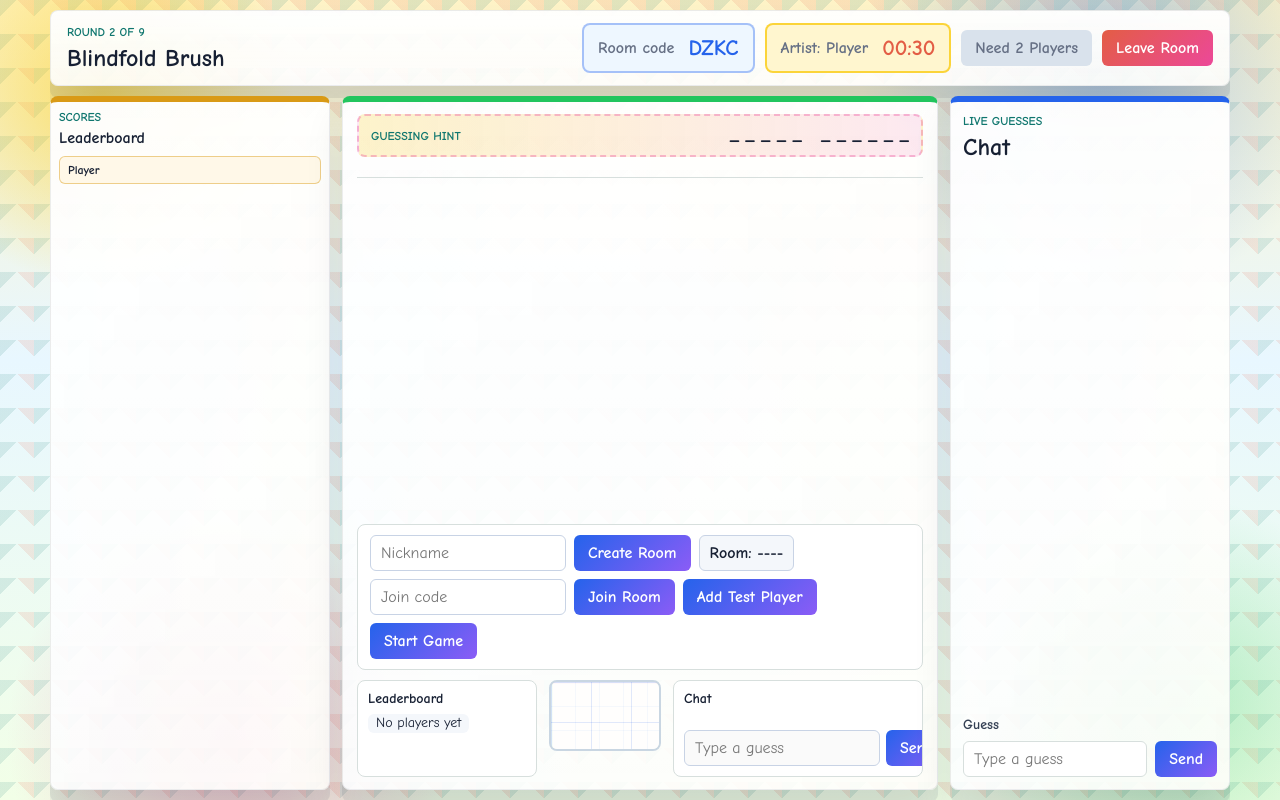
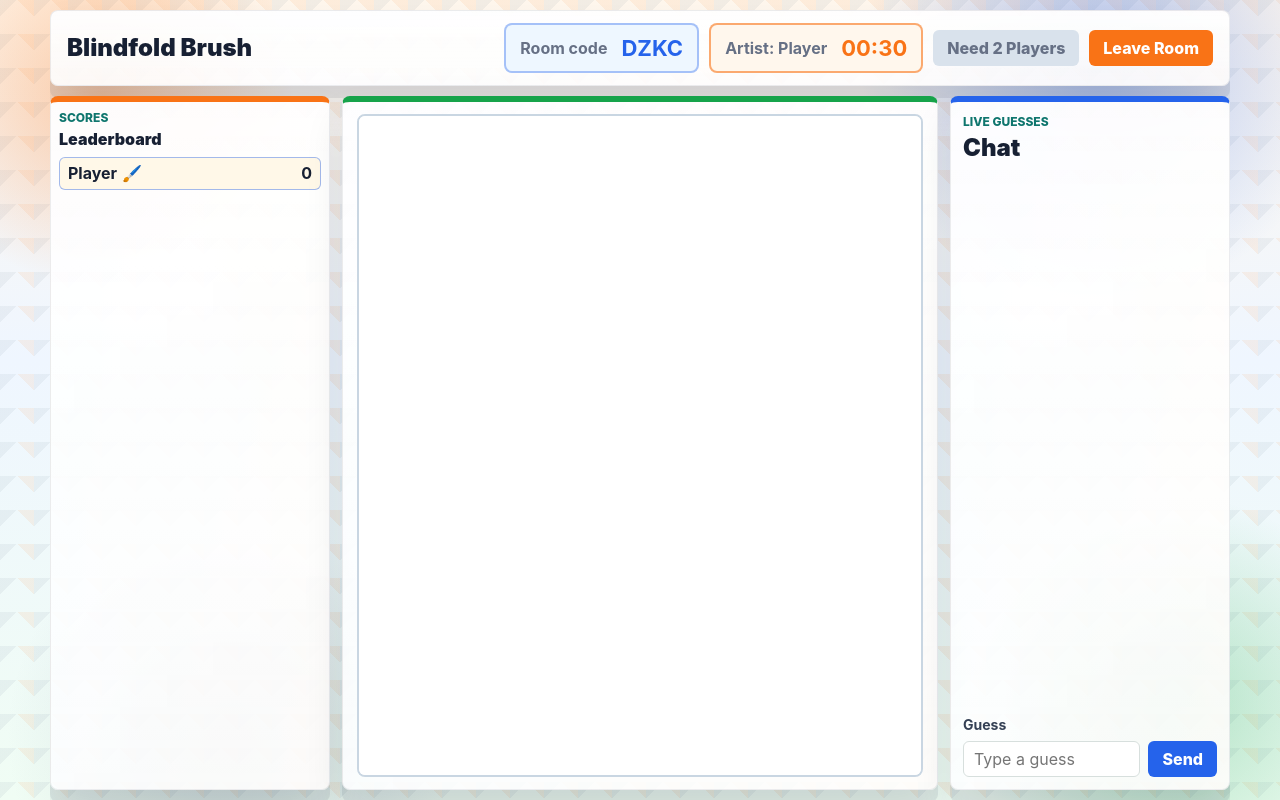
Before and after one commit to MLee12345/blindfold_brush, a plain HTML site: page index.html in a window 1280 px wide. Both pictures are taken after a click on the button "Create a Room". Drawn offline with Linux system fonts and the light colour scheme.

Commit message:
fixed interface

```diff
--- a/drawing.js
+++ b/drawing.js
@@ -64,7 +64,7 @@ function clearVisibleCanvas() {
 
 function drawGrid() {
   context.save();
-  context.strokeStyle = "#d7e0ef";
+  context.strokeStyle = "#dbe3ef";
   context.lineWidth = 1;
   context.globalAlpha = 0.65;
 
@@ -116,7 +116,10 @@ function renderCanvasView() {
   if (canUseDrawingTools) {
     drawGrid();
     drawCursor();
+    return;
   }
+
+  context.drawImage(hiddenCanvas, 0, 0);
 }
 
 function revealDrawing() {
@@ -293,11 +296,17 @@ function setDrawingToolsAvailable(isAvailable) {
   }
 
   document.querySelector(".controls").hidden = !isAvailable;
+  document.querySelector(".toolbar").hidden = !isAvailable;
   renderCanvasView();
 }
 
 resizeHiddenCanvas();
 startRound();
+window.BlindfoldBrushDrawing = {
+  setArtistMode: setDrawingToolsAvailable,
+  resetCanvas: startRound,
+  revealDrawing,
+};
 canvas.addEventListener("pointerdown", startDrawing);
 canvas.addEventListener("pointermove", draw);
 canvas.addEventListener("pointermove", moveCursor);
@@ -353,7 +362,7 @@ function installRuntimeStyles() {
 
   style.textContent = `
     .bb-room-bar {
-      display: flex;
+      display: none;
       align-items: center;
       gap: 8px;
       flex-wrap: wrap;
@@ -391,10 +400,13 @@ function installRuntimeStyles() {
     }
 
     .bb-play-area {
+      flex: 1;
       min-height: 0;
       display: grid;
-      grid-template-columns: 180px minmax(0, 1fr) 250px;
+      grid-template-columns: max-content minmax(0, 1fr);
       gap: 12px;
+      height: 100%;
+      align-items: stretch;
     }
 
     .bb-panel {
@@ -429,7 +441,8 @@ function installRuntimeStyles() {
     }
 
     .bb-leaderboard-row {
-      display: inline-flex;
+      display: inline-grid;
+      grid-template-columns: auto auto;
       align-items: center;
       justify-content: flex-start;
       gap: 8px;
@@ -445,13 +458,14 @@ function installRuntimeStyles() {
       white-space: nowrap;
     }
 
-    .bb-leaderboard-row strong {
+    .bb-leaderboard-name,
+    .bb-leaderboard-score {
       font: inherit;
       font-weight: 400;
     }
 
     .bb-chat-panel {
-      display: grid;
+      display: none;
       grid-template-rows: auto minmax(0, 1fr) auto;
       gap: 8px;
     }
@@ -513,22 +527,37 @@ function installRuntimeStyles() {
     .bb-prompt-button {
       min-height: 34px;
       border-radius: 6px;
-      background: #8b5cf6;
+      background: #2563eb;
     }
 
     .bb-prompt-button:hover {
-      background: #7c3aed;
+      background: #1d4ed8;
     }
 
     .bb-center-column {
       min-width: 0;
       min-height: 0;
       display: grid;
-      grid-template-rows: auto minmax(0, 1fr);
+      grid-template-rows: auto auto minmax(0, 1fr);
     }
 
     .bb-canvas-stage {
+      width: 100%;
+      height: 100%;
       min-height: 0;
+    }
+
+    .bb-canvas-stage canvas {
+      width: 100%;
+      height: 100%;
+    }
+
+    .drawing-panel {
+      grid-template-rows: minmax(0, 1fr) auto;
+    }
+
+    .drawing-panel > .prompt-card {
+      display: none;
     }
 
     @media (max-width: 850px) {
@@ -546,10 +575,6 @@ function installRuntimeStyles() {
 }
 
 function initializeRuntimeGame() {
-  const app = document.querySelector(".app");
-  const toolbar = document.querySelector(".toolbar");
-  const canvasStage = document.querySelector(".canvas-stage");
-  const controls = document.querySelector(".controls");
   const localPlayerId = `player-${Date.now()}`;
 
   let currentPlayer = null;
@@ -596,10 +621,8 @@ function initializeRuntimeGame() {
   leaderboardPanel.append(leaderboardTitle, leaderboardList);
   chatForm.append(chatInput, chatButton);
   chatPanel.append(chatTitle, chatMessages, chatForm);
-  centerColumn.append(roundInfo, promptPicker, canvasStage);
+  centerColumn.append(roundInfo, promptPicker);
   playArea.append(leaderboardPanel, centerColumn, chatPanel);
-  toolbar.after(roomBar);
-  roomBar.after(playArea);
 
   const chat = new window.BlindfoldBrushChat({
     onMessage: renderChat,
@@ -685,6 +708,7 @@ function initializeRuntimeGame() {
     game.addPlayer(currentPlayer);
     scoring.setPlayers([currentPlayer]);
     chat.reset();
+    clearPageChatMessages();
     renderChat();
     renderLeaderboard();
     chatInput.disabled = false;
@@ -854,11 +878,43 @@ function initializeRuntimeGame() {
 
     leaderboardRows.forEach((player) => {
       const row = createElement("li", "bb-leaderboard-row");
-      const name = createElement("span", "", `${player.rank}. ${player.playerName}`);
-      const score = createElement("strong", "", String(player.totalPoints));
+      const name = createElement("span", "bb-leaderboard-name", `${player.rank}. ${player.playerName}`);
+      const score = createElement("span", "bb-leaderboard-score", String(player.totalPoints));
       row.append(name, score);
       leaderboardList.append(row);
     });
+  }
+
+  function resetRuntimeRoom() {
+    roomCreated = false;
+    currentPlayer = null;
+    latestGameState = null;
+    latestRoundResult = null;
+    chat.reset();
+    clearPageChatMessages();
+    renderChat();
+    setDrawingToolsAvailable(false);
+    chatInput.disabled = true;
+    chatButton.disabled = true;
+    startGameButton.disabled = true;
+    roomCodeInput.hidden = false;
+    joinRoomButton.hidden = false;
+    generatedRoomCode.textContent = "Room: ----";
+    hintText.textContent = "Create a room to start.";
+    timerText.textContent = "";
+    promptPicker.hidden = true;
+    roundInfo.hidden = true;
+  }
+
+  function clearPageChatMessages() {
+    const pageChatMessages = document.querySelector(".chat-messages");
+    const pageGuessInput = document.querySelector("#guessInput");
+
+    pageChatMessages?.replaceChildren();
+
+    if (pageGuessInput) {
+      pageGuessInput.value = "";
+    }
   }
 
   function renderChat() {
@@ -888,6 +944,8 @@ function initializeRuntimeGame() {
   joinRoomButton.addEventListener("click", joinRoom);
   addPlayerButton.addEventListener("click", addTestPlayer);
   startGameButton.addEventListener("click", startGameFromRoom);
+  document.querySelector("#leaveRoomButton")?.addEventListener("click", resetRuntimeRoom);
+  document.querySelector("#createRoomButton")?.addEventListener("click", clearPageChatMessages);
   chatForm.addEventListener("submit", (event) => {
     event.preventDefault();
 
--- a/index.html
+++ b/index.html
@@ -53,7 +53,6 @@
       <section id="gameArea" class="game-area" aria-label="Gameplay area" hidden>
         <header class="game-header">
           <div>
-            <p class="eyebrow">Round 2 of 9</p>
             <h2>Blindfold Brush</h2>
           </div>
 
@@ -101,15 +100,9 @@
                 <div class="paint-supplies">
                   <div class="color-palette" aria-label="Brush colors">
                     <button class="color-swatch is-active" type="button" data-color="#1f2937" style="--swatch: #1f2937;" aria-label="Charcoal"></button>
-                    <button class="color-swatch" type="button" data-color="#ef4444" style="--swatch: #ef4444;" aria-label="Red"></button>
                     <button class="color-swatch" type="button" data-color="#f97316" style="--swatch: #f97316;" aria-label="Orange"></button>
-                    <button class="color-swatch" type="button" data-color="#facc15" style="--swatch: #facc15;" aria-label="Yellow"></button>
-                    <button class="color-swatch" type="button" data-color="#22c55e" style="--swatch: #22c55e;" aria-label="Green"></button>
-                    <button class="color-swatch" type="button" data-color="#14b8a6" style="--swatch: #14b8a6;" aria-label="Teal"></button>
-                    <button class="color-swatch" type="button" data-color="#3b82f6" style="--swatch: #3b82f6;" aria-label="Blue"></button>
-                    <button class="color-swatch" type="button" data-color="#8b5cf6" style="--swatch: #8b5cf6;" aria-label="Violet"></button>
-                    <button class="color-swatch" type="button" data-color="#ec4899" style="--swatch: #ec4899;" aria-label="Pink"></button>
-                    <button class="color-swatch" type="button" data-color="#ffffff" style="--swatch: #ffffff;" aria-label="White"></button>
+                    <button class="color-swatch" type="button" data-color="#16a34a" style="--swatch: #16a34a;" aria-label="Green"></button>
+                    <button class="color-swatch" type="button" data-color="#2563eb" style="--swatch: #2563eb;" aria-label="Blue"></button>
                   </div>
 
                   <div class="tool-group" aria-label="Tools">
@@ -273,13 +266,20 @@
 
         leaderboardList.innerHTML = "";
 
+        const artist = activePlayers.find((player) => player.id === room.hostId) || activePlayers[0];
+
         rankedPlayers.forEach((player, index) => {
           const playerItem = document.createElement("li");
           const playerInfo = document.createElement("span");
           const playerName = document.createElement("strong");
+          const artistMarker = document.createElement("span");
+          const playerScore = document.createElement("span");
+          const score = playerScores.get(player.id) || 0;
+          const isArtist = Boolean(artist && player.id === artist.id);
 
           playerItem.className = `leaderboard-player${index === 0 ? " is-leading" : ""}`;
           playerItem.dataset.playerId = player.id;
+          playerItem.classList.toggle("is-artist", isArtist);
 
           if (player.id === highlightedPlayerId) {
             playerItem.classList.add("score-bump");
@@ -287,13 +287,18 @@
 
           playerInfo.className = "player-info";
           playerName.textContent = player.nickname;
+          artistMarker.className = "artist-marker";
+          artistMarker.textContent = "🖌️";
+          artistMarker.setAttribute("aria-label", "Artist");
+          artistMarker.hidden = !isArtist;
+          playerScore.className = "player-score";
+          playerScore.textContent = String(score);
 
-          playerInfo.append(playerName);
-          playerItem.append(playerInfo);
+          playerInfo.append(playerName, artistMarker);
+          playerItem.append(playerInfo, playerScore);
           leaderboardList.append(playerItem);
         });
 
-        const artist = activePlayers.find((player) => player.id === room.hostId) || activePlayers[0];
         artistLabel.textContent = `Artist: ${artist ? artist.nickname : "Waiting"}`;
       }
 
@@ -324,6 +329,7 @@
 
         renderLeaderboard(room);
         updateStartGameButton(room);
+        window.BlindfoldBrushDrawing?.setArtistMode(room.phase === roomApi.ROOM_PHASES.inGame && room.hostId === currentPlayer.id);
 
         if (room.phase === roomApi.ROOM_PHASES.inGame && previousPhase !== roomApi.ROOM_PHASES.inGame) {
           clearCanvasButton.click();
@@ -333,6 +339,7 @@
         if (room.phase === roomApi.ROOM_PHASES.lobby) {
           stopRoundTimer();
           updateRoundTimerDisplay(roundLengthSeconds);
+          window.BlindfoldBrushDrawing?.setArtistMode(false);
         }
       }
 
--- a/styles.css
+++ b/styles.css
@@ -5,16 +5,22 @@
   --paper: #ffffff;
   --page: #f3f6f5;
   --line: #d7dfdd;
-  --teal: #0f766e;
-  --teal-dark: #115e59;
-  --coral: #e35d45;
-  --gold: #d99a16;
-  --sky: #2563eb;
-  --pink: #ec4899;
-  --lime: #22c55e;
-  --violet: #8b5cf6;
+  --blue: #2563eb;
+  --blue-dark: #1d4ed8;
+  --green: #16a34a;
+  --green-dark: #0f766e;
+  --orange: #f97316;
+  --orange-dark: #c2410c;
+  --gray: #64748b;
+  --gray-soft: #e5edf6;
+  --teal: var(--green-dark);
+  --teal-dark: var(--green-dark);
+  --coral: var(--orange);
+  --gold: var(--orange);
+  --sky: var(--blue);
+  --lime: var(--green);
   --shadow: 0 20px 60px rgba(23, 32, 51, 0.14);
-  font-family: "Comic Sans MS", "Trebuchet MS", ui-rounded, system-ui, sans-serif;
+  font-family: Inter, ui-sans-serif, system-ui, -apple-system, BlinkMacSystemFont, "Segoe UI", sans-serif;
   background: var(--page);
   color: var(--ink);
 }
@@ -32,13 +38,13 @@ body {
 body {
   margin: 0;
   background:
-    radial-gradient(circle at 8% 12%, rgba(250, 204, 21, 0.56), transparent 12rem),
-    radial-gradient(circle at 86% 8%, rgba(59, 130, 246, 0.38), transparent 15rem),
-    radial-gradient(circle at 18% 92%, rgba(236, 72, 153, 0.32), transparent 14rem),
-    radial-gradient(circle at 92% 88%, rgba(34, 197, 94, 0.3), transparent 13rem),
-    linear-gradient(135deg, rgba(15, 118, 110, 0.12) 25%, transparent 25%) 0 0 / 34px 34px,
-    linear-gradient(225deg, rgba(227, 93, 69, 0.12) 25%, transparent 25%) 0 0 / 34px 34px,
-    linear-gradient(180deg, #fff4c7 0%, #e8f7ff 45%, #f2ffe7 100%);
+    radial-gradient(circle at 8% 12%, rgba(249, 115, 22, 0.34), transparent 12rem),
+    radial-gradient(circle at 86% 8%, rgba(37, 99, 235, 0.34), transparent 15rem),
+    radial-gradient(circle at 18% 92%, rgba(100, 116, 139, 0.2), transparent 14rem),
+    radial-gradient(circle at 92% 88%, rgba(22, 163, 74, 0.28), transparent 13rem),
+    linear-gradient(135deg, rgba(100, 116, 139, 0.08) 25%, transparent 25%) 0 0 / 34px 34px,
+    linear-gradient(225deg, rgba(249, 115, 22, 0.08) 25%, transparent 25%) 0 0 / 34px 34px,
+    linear-gradient(180deg, #fff7ed 0%, #eff6ff 45%, #f0fdf4 100%);
   color: var(--ink);
 }
 
@@ -82,7 +88,6 @@ h1 {
   color: #17324d;
   font-size: 44px;
   font-weight: 900;
-  text-shadow: 0 3px 0 rgba(250, 204, 21, 0.55);
 }
 
 h2 {
@@ -105,21 +110,21 @@ button {
   border: 0;
   border-radius: 6px;
   padding: 0 14px;
-  background: linear-gradient(135deg, var(--sky), var(--violet));
+  background: var(--blue);
   color: white;
-  font-weight: 900;
+  font-weight: 800;
   cursor: pointer;
   transition: background 160ms ease, box-shadow 160ms ease, transform 160ms ease;
 }
 
 button:hover {
-  background: linear-gradient(135deg, #1d4ed8, #7c3aed);
+  background: var(--blue-dark);
   box-shadow: 0 10px 22px rgba(37, 99, 235, 0.24);
   transform: translateY(-1px);
 }
 
 .secondary-button {
-  background: #e5edf6;
+  background: var(--gray-soft);
   color: var(--ink);
 }
 
@@ -164,7 +169,7 @@ input[type="color"] {
 
 input[type="range"] {
   width: 150px;
-  accent-color: var(--teal);
+  accent-color: var(--green);
   cursor: pointer;
 }
 
@@ -177,7 +182,7 @@ input[type="range"] {
   border-radius: 8px;
   background:
     linear-gradient(180deg, rgba(255, 255, 255, 0.96), rgba(255, 255, 255, 0.88)),
-    linear-gradient(90deg, rgba(37, 99, 235, 0.08), rgba(250, 204, 21, 0.12));
+    linear-gradient(90deg, rgba(37, 99, 235, 0.08), rgba(249, 115, 22, 0.1));
   box-shadow: 0 12px 0 rgba(23, 32, 51, 0.08), 0 22px 38px rgba(23, 32, 51, 0.1);
 }
 
@@ -198,7 +203,7 @@ input[type="range"] {
   margin: auto 0;
   overflow: hidden;
   padding: 30px;
-  border-top: 8px solid var(--pink);
+  border-top: 8px solid var(--orange);
 }
 
 .main-menu::before {
@@ -206,7 +211,7 @@ input[type="range"] {
   position: absolute;
   inset: 0 0 auto;
   height: 8px;
-  background: linear-gradient(90deg, var(--pink), var(--gold), var(--lime), var(--sky), var(--violet));
+  background: linear-gradient(90deg, var(--orange), var(--green), var(--blue), var(--gray));
 }
 
 .main-menu > * {
@@ -319,9 +324,9 @@ input[type="range"] {
   align-items: center;
   gap: 14px;
   padding: 10px 14px;
-  border: 2px solid rgba(250, 204, 21, 0.8);
+  border: 2px solid rgba(249, 115, 22, 0.58);
   border-radius: 8px;
-  background: #fff6cf;
+  background: #fff7ed;
 }
 
 .room-code-badge {
@@ -346,19 +351,19 @@ input[type="range"] {
 }
 
 .leave-room-button {
-  background: linear-gradient(135deg, var(--coral), var(--pink));
+  background: var(--orange);
 }
 
 .leave-room-button:hover {
-  background: linear-gradient(135deg, #dc2626, #db2777);
+  background: var(--orange-dark);
 }
 
 .start-game-button {
-  background: linear-gradient(135deg, var(--lime), var(--teal));
+  background: var(--green);
 }
 
 .start-game-button:hover {
-  background: linear-gradient(135deg, #16a34a, #0f766e);
+  background: var(--green-dark);
 }
 
 .start-game-button:disabled {
@@ -370,8 +375,8 @@ input[type="range"] {
 }
 
 .round-status.is-low {
-  border-color: rgba(239, 68, 68, 0.75);
-  background: #ffe4e6;
+  border-color: rgba(249, 115, 22, 0.72);
+  background: #ffedd5;
   animation: timerPulse 700ms ease-in-out infinite alternate;
 }
 
@@ -421,7 +426,8 @@ input[type="range"] {
   flex: 1;
   gap: 5px;
   align-content: start;
-  align-items: start;
+  align-items: stretch;
+  justify-items: stretch;
   min-height: 0;
   overflow-y: auto;
   margin: 0;
@@ -430,10 +436,13 @@ input[type="range"] {
 }
 
 .leaderboard-player {
-  display: block;
+  display: inline-grid;
+  grid-template-columns: minmax(0, 1fr) auto;
   align-items: center;
   align-self: start;
-  min-height: 26px;
+  gap: 8px;
+  width: 100%;
+  min-height: 0;
   padding: 4px 8px;
   border: 1px solid #dbe7ef;
   border-radius: 6px;
@@ -441,8 +450,12 @@ input[type="range"] {
 }
 
 .leaderboard-player.is-leading {
-  border-color: rgba(217, 154, 22, 0.45);
+  border-color: rgba(249, 115, 22, 0.45);
   background: #fff8e8;
+}
+
+.leaderboard-player.is-artist {
+  border-color: rgba(37, 99, 235, 0.42);
 }
 
 .leaderboard-player.score-bump {
@@ -460,14 +473,16 @@ input[type="range"] {
   height: 24px;
   place-items: center;
   border-radius: 50%;
-  background: linear-gradient(135deg, var(--teal), var(--sky));
+  background: linear-gradient(135deg, var(--green), var(--blue));
   color: white;
   font-size: 10px;
   font-weight: 900;
 }
 
 .player-info {
-  display: block;
+  display: inline-flex;
+  align-items: center;
+  gap: 5px;
   min-width: 0;
 }
 
@@ -476,29 +491,42 @@ input[type="range"] {
   overflow: hidden;
   text-overflow: ellipsis;
   white-space: nowrap;
-  font-size: 12px;
-  line-height: 18px;
-  font-weight: 900;
+  font-size: 16px;
+  line-height: 1.45;
+  font-weight: 700;
+}
+
+.artist-marker {
+  flex: 0 0 auto;
+  font-size: 16px;
+  line-height: 1;
+}
+
+.player-score {
+  color: var(--ink);
+  font-size: 16px;
+  font-weight: 700;
+  line-height: 1.45;
 }
 
 .drawing-panel {
   display: grid;
-  grid-template-rows: auto minmax(0, 1fr) auto;
+  grid-template-rows: minmax(0, 1fr) auto;
   min-height: 0;
   overflow: hidden;
   padding: 12px 14px;
 }
 
 .prompt-card {
-  display: flex;
+  display: none;
   align-items: center;
   justify-content: space-between;
   gap: 12px;
   margin-bottom: 10px;
   padding: 9px 12px;
-  border: 2px dashed rgba(236, 72, 153, 0.35);
+  border: 2px dashed rgba(249, 115, 22, 0.35);
   border-radius: 8px;
-  background: linear-gradient(90deg, rgba(250, 204, 21, 0.22), rgba(236, 72, 153, 0.12));
+  background: linear-gradient(90deg, rgba(249, 115, 22, 0.18), rgba(37, 99, 235, 0.08));
 }
 
 .prompt-card .eyebrow {
@@ -514,34 +542,26 @@ input[type="range"] {
 .canvas-stage {
   position: relative;
   display: grid;
+  width: 100%;
+  height: 100%;
   min-height: 0;
   place-items: center;
   overflow: hidden;
   border: 2px solid #c9d6e2;
   border-radius: 8px;
-  background:
-    linear-gradient(rgba(37, 99, 235, 0.16) 1px, transparent 1px),
-    linear-gradient(90deg, rgba(37, 99, 235, 0.16) 1px, transparent 1px),
-    linear-gradient(rgba(236, 72, 153, 0.11) 2px, transparent 2px),
-    linear-gradient(90deg, rgba(34, 197, 94, 0.13) 2px, transparent 2px),
-    #fffef7;
-  background-size: 24px 24px, 24px 24px, 120px 120px, 120px 120px, auto;
+  background: #ffffff;
 }
 
 canvas {
   display: block;
-  width: auto;
+  width: 100%;
   height: 100%;
   max-width: 100%;
   border: 0;
   border-radius: 0;
-  background:
-    linear-gradient(rgba(37, 99, 235, 0.14) 1px, transparent 1px),
-    linear-gradient(90deg, rgba(37, 99, 235, 0.14) 1px, transparent 1px),
-    rgba(255, 255, 255, 0.72);
-  background-size: 40px 40px, 40px 40px, auto;
+  background: #ffffff;
   box-shadow: none;
-  cursor: none;
+  cursor: default;
   touch-action: none;
 }
 
@@ -642,7 +662,7 @@ canvas {
 
 .color-swatch.is-active {
   border-color: #111827;
-  box-shadow: 0 0 0 2px white, 0 0 0 4px var(--pink);
+  box-shadow: 0 0 0 2px white, 0 0 0 4px var(--orange);
 }
 
 .color-swatch:hover {
@@ -677,13 +697,13 @@ canvas {
 .chat-message strong {
   display: block;
   margin-bottom: 3px;
-  color: var(--teal-dark);
+  color: var(--green-dark);
 }
 
 .system-message {
-  border: 1px solid rgba(217, 154, 22, 0.4);
-  background: linear-gradient(135deg, #fff8e8, #fdf2f8);
-  color: #7c4a03;
+  border: 1px solid rgba(249, 115, 22, 0.4);
+  background: linear-gradient(135deg, #fff7ed, #f8fafc);
+  color: var(--orange-dark);
   font-weight: 800;
 }
 
```
